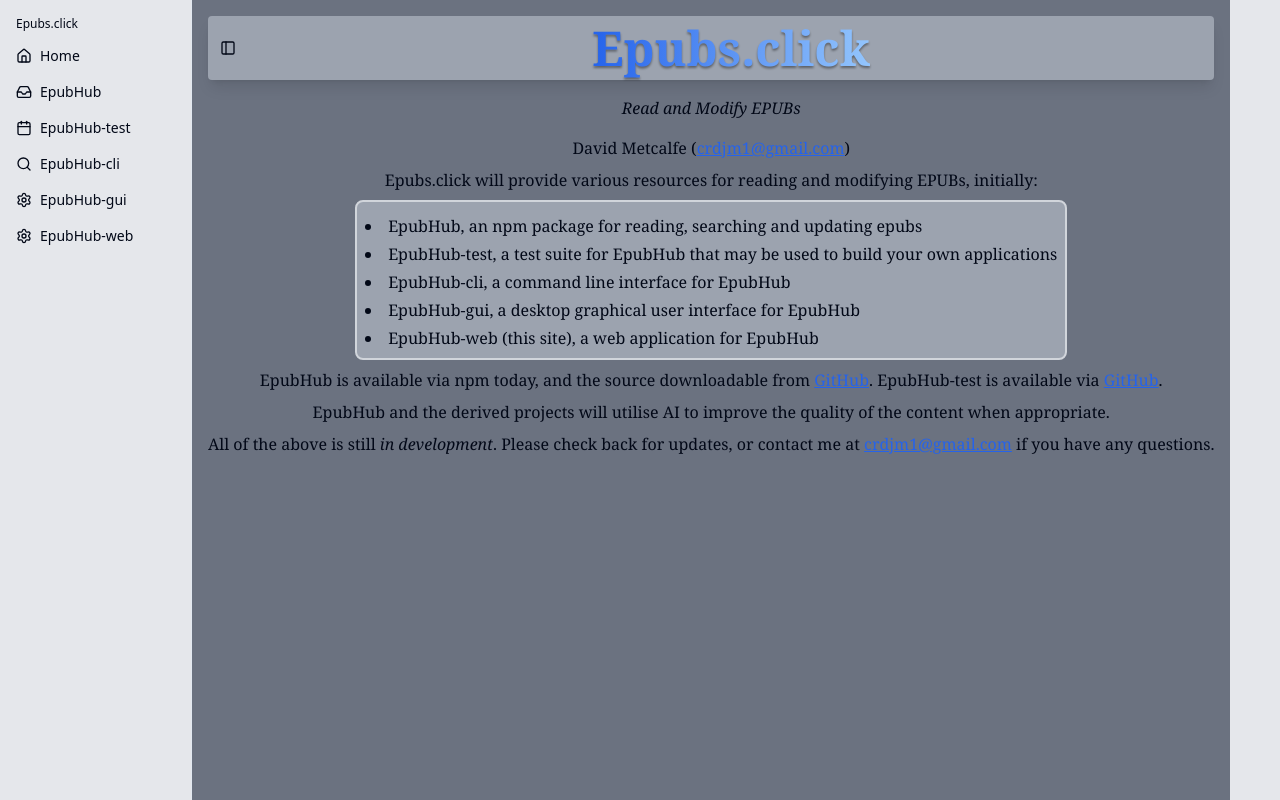
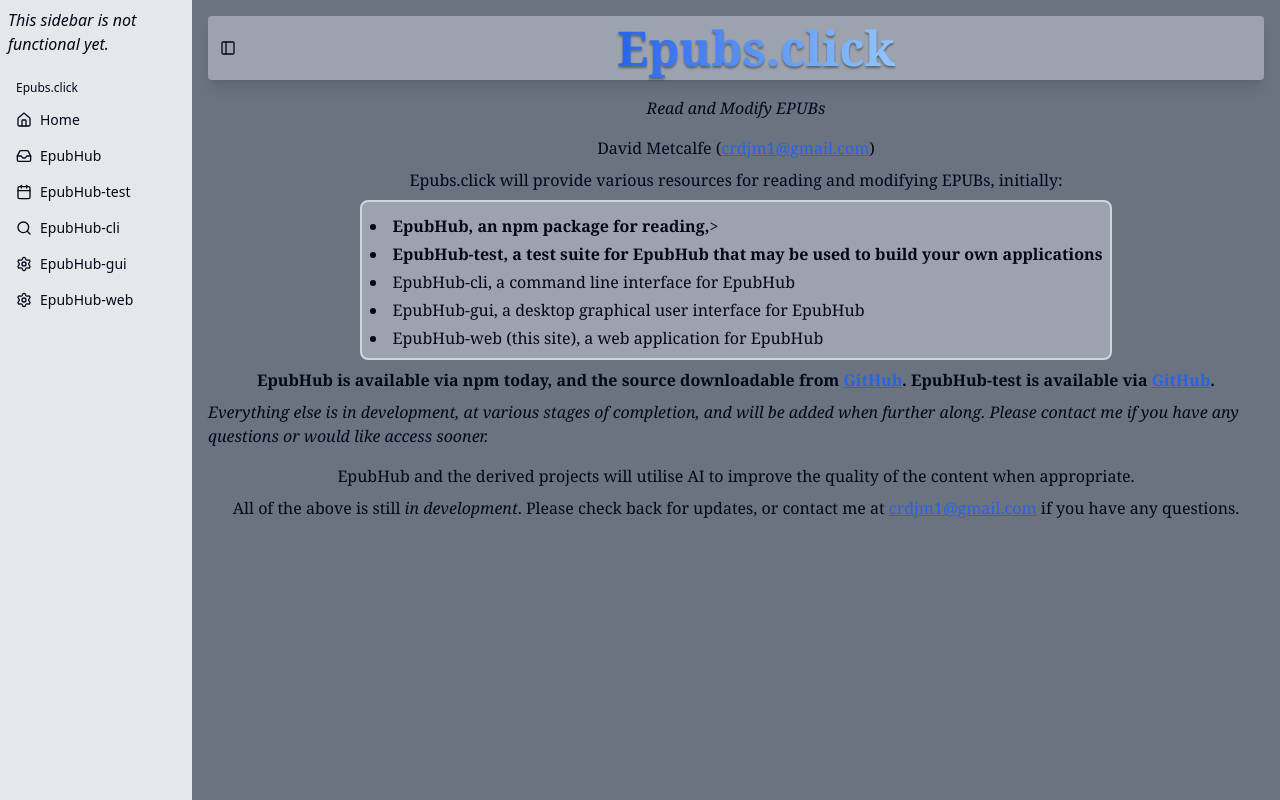
Before and after one commit to crdjm/epubs-click, a SvelteKit app: page / in a window 1280 px wide. Built offline with nearby package versions, Linux system fonts and the light colour scheme.

Commit message:
Clarify status

```diff
--- a/src/lib/components/app-sidebar.svelte
+++ b/src/lib/components/app-sidebar.svelte
@@ -42,6 +42,7 @@
 </script>
 
 <Sidebar.Root collapsible="icon">
+	<Sidebar.Header><i>This sidebar is not functional yet.</i></Sidebar.Header>
 	<Sidebar.Content>
 		<Sidebar.Group>
 			<Sidebar.GroupLabel>Epubs.click</Sidebar.GroupLabel>
--- a/src/routes/+page.svelte
+++ b/src/routes/+page.svelte
@@ -30,9 +30,9 @@
 	<ul
 		class="mt-2 list-inside list-disc rounded-lg border-2 border-solid border-gray-300 bg-gray-400 p-2"
 	>
-		<li class="pt-1">EpubHub, an npm package for reading, searching and updating epubs</li>
+		<li class="pt-1"><b>EpubHub, an npm package for reading, </b>></li>
 		<li class="pt-1">
-			EpubHub-test, a test suite for EpubHub that may be used to build your own applications
+			<b>EpubHub-test, a test suite for EpubHub that may be used to build your own applications</b>
 		</li>
 		<li class="pt-1">EpubHub-cli, a command line interface for EpubHub</li>
 		<li class="pt-1">EpubHub-gui, a desktop graphical user interface for EpubHub</li>
@@ -40,7 +40,8 @@
 	</ul>
 
 	<p class="pt-2">
-		EpubHub is available via npm today, and the source downloadable from <a
+		<b
+			>EpubHub is available via npm today, and the source downloadable from <a
 				target="_blank"
 				class="text-blue-600 underline visited:text-blue-700 hover:text-blue-800"
 				href="https://github.com/crdjm/epubhub">GitHub</a
@@ -49,10 +50,17 @@
 				target="_blank"
 				class="text-blue-600 underline visited:text-blue-700 hover:text-blue-800"
 				href="https://github.com/crdjm/epubhub-test">GitHub</a
-		>.
+			>.</b
+		>
+	</p>
+	<p class="pt-2">
+		<i
+			>Everything else is in development, at various stages of completion, and will be added when
+			further along. Please contact me if you have any questions or would like access sooner.</i
+		>
 	</p>
 
-	<p class="pt-2">
+	<p class="pt-4">
 		EpubHub and the derived projects will utilise AI to improve the quality of the content when
 		appropriate.
 	</p>
```
Lines whose indentation alone changed are shown as unchanged.
